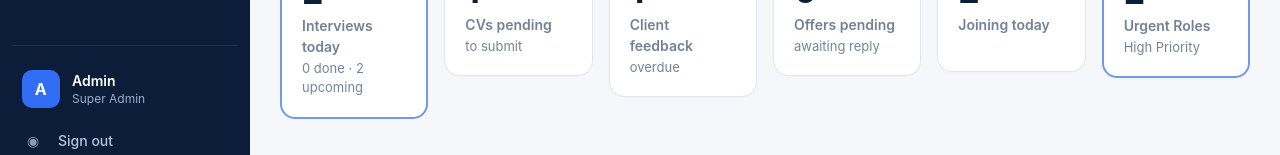
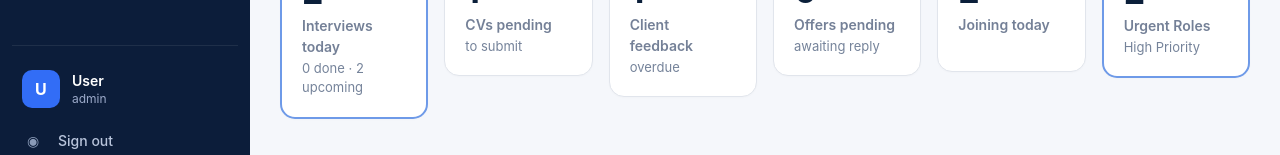
Before and after one commit to Saka-Build/troy-recruitment-platform-frontend, a React (Vite) app: page /dashboard in a window 1280 px wide. Shown: the part 619-774 px from the top of the page. Built offline with nearby package versions, Linux system fonts and the light colour scheme; sample sign-in values are in the browser's storage.

Commit message:
Added updated Sidebar2

```diff
--- a/src/Layouts/Sidebar.jsx
+++ b/src/Layouts/Sidebar.jsx
@@ -1,133 +1,12 @@
-// import { NavLink, useNavigate } from "react-router-dom";
-
-// function Sidebar() {
-//     const navigate = useNavigate();
-
-//     const menuItems = [
-//         {
-//             name: "Dashboard",
-//             path: "/dashboard",
-//             icon: "▧",
-//         },
-//         {
-//             name: "Recruitment Workflow",
-//             path: "/dashboard/recruitment-Workflow",
-//             icon: "▤",
-//         },
-//         {
-//             name: "Candidates",
-//             path: "/dashboard/candidates",
-//             icon: "◉",
-//         },
-//         {
-//             name: "Master DB",
-//             path: "/dashboard/master-db",
-//             icon: "▥",
-//         },
-//         {
-//             name: "Jobs",
-//             path: "/dashboard/jobs",
-//             icon: "▦",
-//         },
-//         {
-//             name: "Clients",
-//             path: "/dashboard/clients",
-//             icon: "▣",
-//         },
-//         {
-//             name: "Employees",
-//             path: "/dashboard/employees",
-//             icon: "♟",
-//         },
-//         {
-//             name: "Reports",
-//             path: "/dashboard/reports",
-//             icon: "▥",
-//         },
-//     ];
-
-//     const handleSignOut = () => {
-//         // Remove login status
-//         localStorage.removeItem("isLoggedIn");
-
-//         // Redirect to login page
-//         navigate("/", { replace: true });
-//     };
-
-//     return (
-//         <aside className="sidebar">
-
-//             {/* Logo */}
-//             <div className="sidebar-logo">
-//                 <img
-//                     src="/Troylogo1.png"
-//                     alt="Troy Consultancy"
-//                     className="troy-logo-image"
-//                 />
-//             </div>
-
-//             {/* Navigation */}
-//             <nav className="sidebar-nav">
-//                 {menuItems.map((item) => (
-//                     <NavLink
-//                         key={item.name}
-//                         to={item.path}
-//                         className={({ isActive }) =>
-//                             `sidebar-link ${isActive ? "active" : ""}`
-//                         }
-//                     >
-//                         <span className="sidebar-icon">
-//                             {item.icon}
-//                         </span>
-
-//                         <span>{item.name}</span>
-//                     </NavLink>
-//                 ))}
-//             </nav>
-
-//             {/* Bottom user section */}
-//             <div className="sidebar-bottom">
-
-//                 <div className="admin-profile">
-//                     <div className="admin-avatar">
-//                         A
-//                     </div>
-
-//                     <div>
-//                         <div className="admin-name">
-//                             Admin
-//                         </div>
-
-//                         <div className="admin-role">
-//                             Super Admin
-//                         </div>
-//                     </div>
-//                 </div>
-
-//                 {/* Sign Out */}
-//                 <button
-//                     className="signout-btn"
-//                     onClick={handleSignOut}
-//                 >
-//                     <span>◉</span>
-//                     Sign out
-//                 </button>
-
-//             </div>
-
-//         </aside>
-//     );
-// }
-
-// export default Sidebar;
-
-
-
-
 import { NavLink, useNavigate } from "react-router-dom";
+import { useDispatch, useSelector } from "react-redux";
 
 function Sidebar() {
     const navigate = useNavigate();
+    const dispatch = useDispatch();
+
+    // Get logged-in user from Redux
+    const user = useSelector((state) => state.auth?.user);
 
     const menuItems = [
         {
@@ -145,11 +24,6 @@ function Sidebar() {
             path: "/dashboard/candidates",
             icon: "◉",
         },
-        // {
-        //     name: "Master DB",
-        //     path: "/dashboard/master-db",
-        //     icon: "▥",
-        // },
         {
             name: "Jobs",
             path: "/dashboard/jobs",
@@ -172,10 +46,23 @@ function Sidebar() {
         },
     ];
 
-    const handleSignOut = () => {
-        localStorage.removeItem("isLoggedIn");
+    const handleSignOut = async () => {
+        try {
+            await dispatch(logoutUser()).unwrap();
+        } catch (error) {
+            console.error("Logout error:", error);
+        }
+
         navigate("/", { replace: true });
     };
+
+    // Logged-in user information
+    const fullName = user?.fullName || "User";
+    const designation = user?.designation || "User";
+    const role = user?.role || "";
+
+    // First letter for avatar
+    const avatarLetter = fullName.charAt(0).toUpperCase();
 
     return (
         <aside className="sidebar">
@@ -194,13 +81,18 @@ function Sidebar() {
                     <NavLink
                         key={item.name}
                         to={item.path}
-                        end={item.path === "/dashboard"} // 👈 FIX: Only exact match for dashboard
+                        end={item.path === "/dashboard"}
                         className={({ isActive }) =>
                             `sidebar-link ${isActive ? "active" : ""}`
                         }
                     >
-                        <span className="sidebar-icon">{item.icon}</span>
-                        <span className="sidebar-link-text">{item.name}</span>
+                        <span className="sidebar-icon">
+                            {item.icon}
+                        </span>
+
+                        <span className="sidebar-link-text">
+                            {item.name}
+                        </span>
                     </NavLink>
                 ))}
             </nav>
@@ -208,16 +100,33 @@ function Sidebar() {
             {/* Bottom user section */}
             <div className="sidebar-bottom">
                 <div className="admin-profile">
-                    <div className="admin-avatar">A</div>
+                    <div className="admin-avatar">
+                        {avatarLetter}
+                    </div>
+
                     <div className="admin-info">
-                        <div className="admin-name">Admin</div>
-                        <div className="admin-role">Super Admin</div>
+                        <div className="admin-name">
+                            {fullName}
+                        </div>
+
+                        {/* <div className="admin-role">
+                            {designation}
+                        </div> */}
+                        <div className="admin-role">
+                            {role}
+                        </div>
                     </div>
                 </div>
 
-                <button className="signout-btn" onClick={handleSignOut}>
+                <button
+                    className="signout-btn"
+                    onClick={handleSignOut}
+                >
                     <span className="signout-icon">◉</span>
-                    <span className="signout-text">Sign out</span>
+
+                    <span className="signout-text">
+                        Sign out
+                    </span>
                 </button>
             </div>
         </aside>
```
